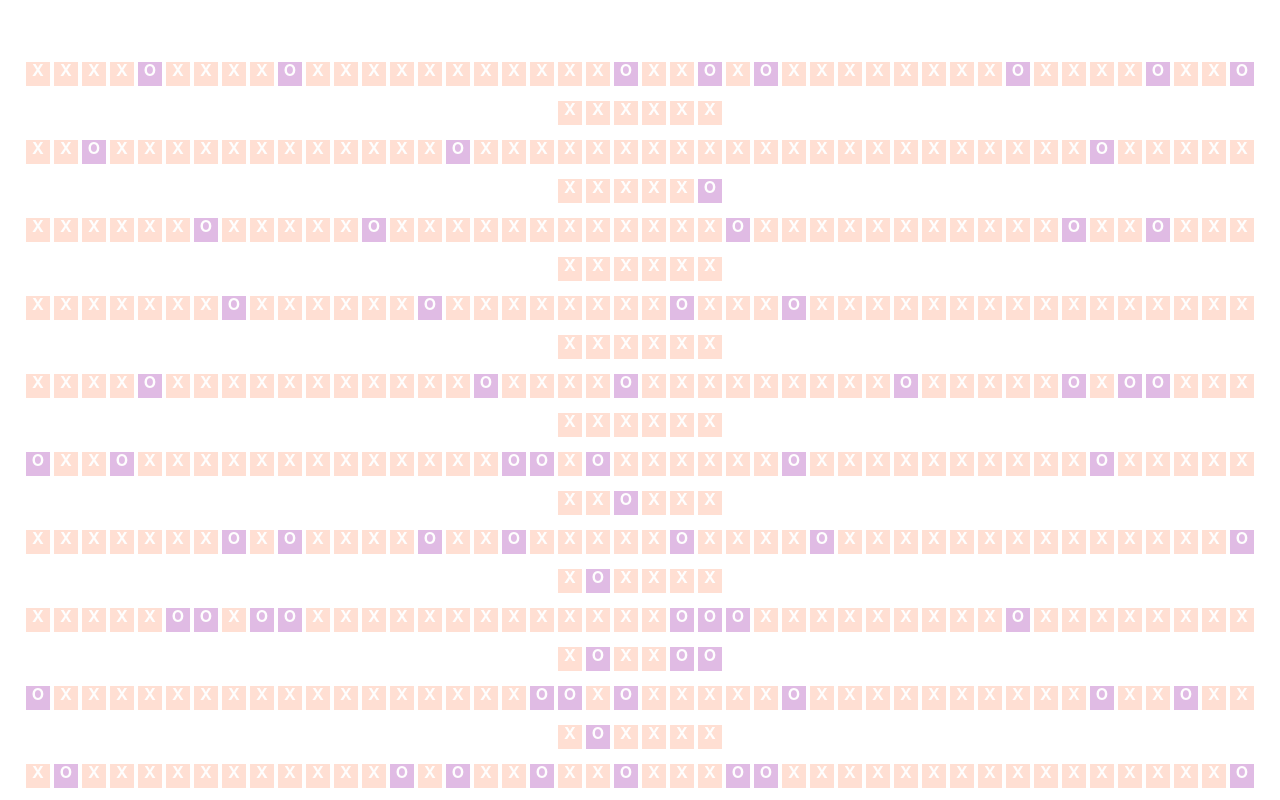
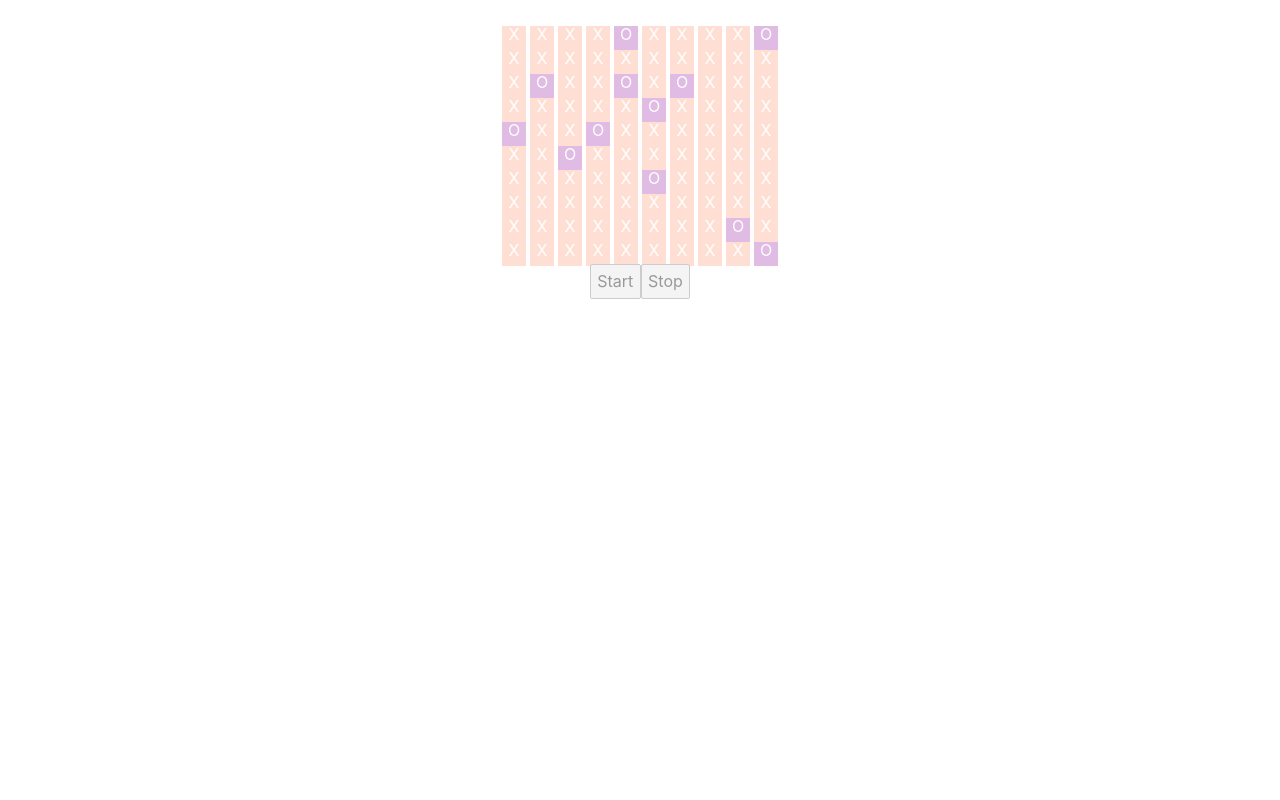
Before and after one commit to sinsys/conway-game-of-life, a Svelte app: page / in a window 1280 px wide. Shown: the top 800 px of the page. Built offline with nearby package versions, Linux system fonts and the light colour scheme.

Commit message:
feat: added cell toggleability for initial state

```diff
--- /dev/null
+++ b/src/Cell.svelte
@@ -0,0 +1,36 @@
+<script lang="ts">
+  import type { Cell } from './interfaces'
+  import { toggleCell } from './stores.js'
+
+  export let cell: Cell
+</script>
+
+<span
+  class="cell
+    {cell.alive ? 'alive' : 'dead'}"
+  on:click={ (_event) => toggleCell(cell) }
+>
+  {cell.alive ? 'O' : 'X' }
+</span>
+
+<style>
+  .cell {
+    width: 1.5rem;
+    height: 1.5rem;
+    background: #CCC;
+    display: inline-block;
+    margin: -0.125rem 0.125rem;
+    font-size: 1rem;
+    line-height: 1rem;
+    color: #FEFEFE;
+    cursor: pointer;
+    user-select: none; /* Non-prefixed version, currently
+                          supported by Chrome, Edge, Opera and Firefox */
+  }
+  .alive {
+    background: #E0BBE4;
+  }
+  .dead {
+    background: #FFDFD3;
+  }
+</style>
--- a/src/Conway.svelte
+++ b/src/Conway.svelte
@@ -1,75 +1,44 @@
 <script lang="ts">
   /* TODO
   [X] Generate programmatic grid (Landscape)
-  [ ] User input (setup initial Landscape)
-  [ ] Toggle cell (boolean) on Landscape
+  [X] User input (setup initial Landscape)
+  [X] Toggle cell (boolean) on Landscape
 
-  [ ] Canvas/DOM (Draw)
   [ ] Assert surrounding cells
   [ ] Assert grid and layout next step
 
   [ ] Begin/end sequence (pause/play)
   [ ] Step function (advance one calculation) ... Use generator
+  [ ] Canvas/DOM (Draw) // Deprioritizing
   */
-
-  // Represents single Cell
-  type Cell = boolean
-  type Row = Array<Cell>
-  // Represents natural Landscape (square)
-  type Landscape = Array<Row>
-
-  const cells = 50
-
-/**
- * This generates a Landscape
- * @param cells - Number of cells in a Row or Column
- */
-  const createLandscape = (cells: number): Landscape => {
-    const row = Array(cells).fill(false)
-    const landscape = Array(cells).fill(row)
-    const appliedLandscape = landscape.map(row =>
-      row.map(() => Math.random() > 0.85))
-    // Return booleans of booleans of booleans!
-    return appliedLandscape
-  }
-
-  const landscape = createLandscape(cells)
+  import type { Landscape } from './interfaces'
+  import { landscape } from './stores'
+  import Cell from './Cell.svelte'
+  let state: Landscape
+  landscape.subscribe(value => state = value)
 </script>
 
 <!-- Root level element containing any rendering for Conway -->
 <div id="wrapper">
-  <h1>
-    {#each landscape as row}
+  <div id="board">
+    {#each state as row}
       <div class="row">
         {#each row as cell}
-          <span class="cell
-            {cell ? 'alive' : 'dead'}
-          ">{cell ? 'O' : 'X' }</span>
+          <Cell cell={cell} />
         {/each}
       </div>
     {/each}
-  </h1>
+  </div>
+  <div id="controls">
+    <button disabled>Start</button>
+    <button disabled>Stop</button>
+  </div>
 </div>
 
 <style>
-  h1 {
-    display: block;
-  }
-  .cell {
-    width: 1.5rem;
-    height: 1.5rem;
-    background: #CCC;
-    display: inline-block;
-    margin: -0.125rem 0.125rem;
-    font-size: 1rem;
-    line-height: 1rem;
-    color: #FEFEFE;
-  }
-  .alive {
-    background: #E0BBE4;
-  }
-  .dead {
-    background: #FFDFD3;
+  #controls {
+    display: flex;
+    justify-content: center;
   }
   .row {
     margin: 0;
--- /dev/null
+++ b/src/interfaces.ts
@@ -0,0 +1,9 @@
+// Represents single Cell
+export interface Cell {
+  alive: boolean
+  rowNum: number
+  columnNum: number
+}
+export type Row = Array<Cell>
+// Represents natural Landscape (square)
+export type Landscape = Array<Row>
--- /dev/null
+++ b/src/stores.ts
@@ -0,0 +1,34 @@
+import { writable } from 'svelte/store'
+import type { Cell, Row, Landscape } from './interfaces'
+
+export const cells = 10
+
+/**
+ * This generates a Landscape
+ * @param cells - Number of cells in a Row or Column
+ */
+export const createLandscape = (cells: number): Landscape => {
+  const row = Array(cells).fill(false)
+  const landscape = Array(cells).fill(row)
+  const randomizedLandscape: Landscape = landscape.map((row: Row, rowNum: number) =>
+    row.map((_cell: Cell, columnNum: number) => ({
+      alive: Math.random() > 0.85,
+      columnNum: columnNum,
+      rowNum: rowNum
+    })
+  ))
+
+  return randomizedLandscape
+}
+
+export const landscape = writable(
+  createLandscape(cells)
+)
+
+export const toggleCell = (cell: Cell): void => {
+  landscape.update(ls => {
+    const thisCell = ls[cell.rowNum][cell.columnNum]
+    thisCell.alive = !thisCell.alive
+    return ls
+  })
+}
```
Also changed, not shown: src/Toggler.svelte (added), 1 other file (tests, documents, lock files or other folders).
